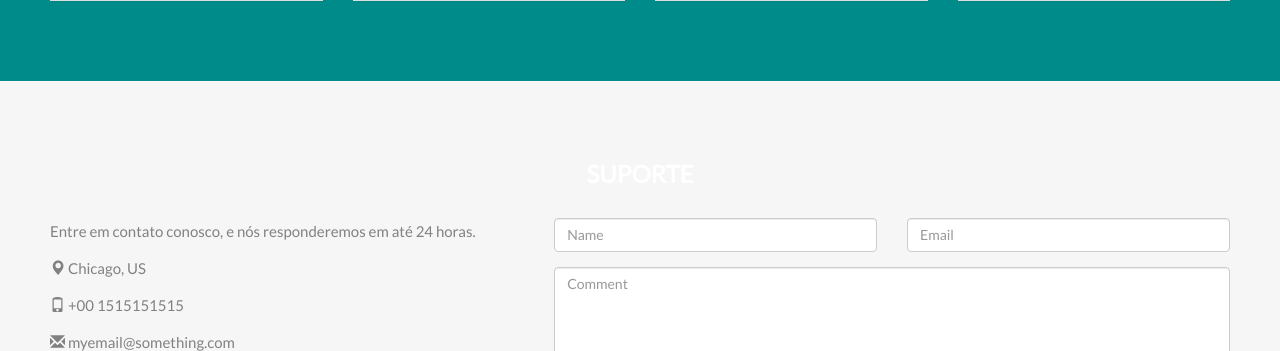
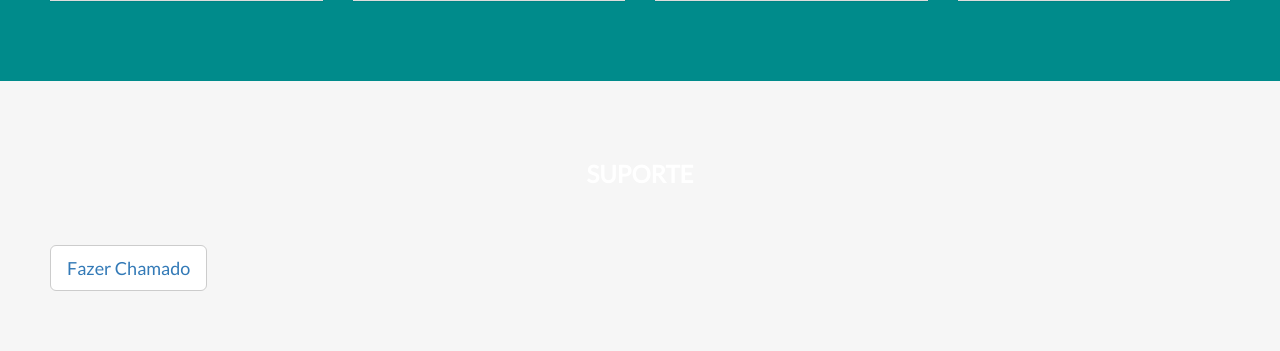
Before and after one commit to thalesgilberto/magic-link-site, a PHP site: page / in a window 1280 px wide. Shown: the part 3455-3806 px from the top of the page. Run offline with PHP 8.4, Linux system fonts and the light colour scheme; some libraries are stand-ins or nearby versions.

Commit message:
Teste: Adicionando Chamados com o serviço TomTicket

```diff
--- a/index.php
+++ b/index.php
@@ -299,7 +299,8 @@
     <!-- Container (Contact Section) -->
     <div id="contact" class="container-fluid bg-grey">
         <h2 class="text-center">SUPORTE</h2>
-        <div class="row">
+        <br><button class="btn btn-default btn-lg" onclick.href=""><a href="https://magic-link.tomticket.com">Fazer Chamado</a></button>
+        <!--<div class="row">
             <div class="col-sm-5">
                 <p>Entre em contato conosco, e nós responderemos em até 24 horas.</p>
                 <p><span class="glyphicon glyphicon-map-marker"></span> Chicago, US</p>
@@ -321,7 +322,7 @@
                         <button class="btn btn-default pull-right" type="submit">Send</button>
                     </div>
                 </div>
-            </div>
+            </div>-->
         </div>
     </div>
 
```
